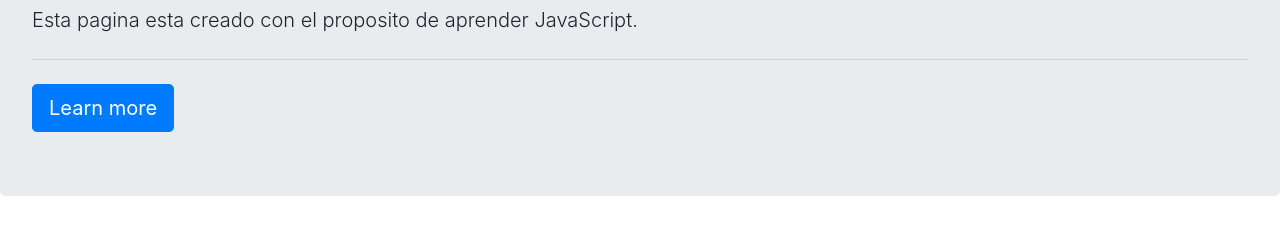
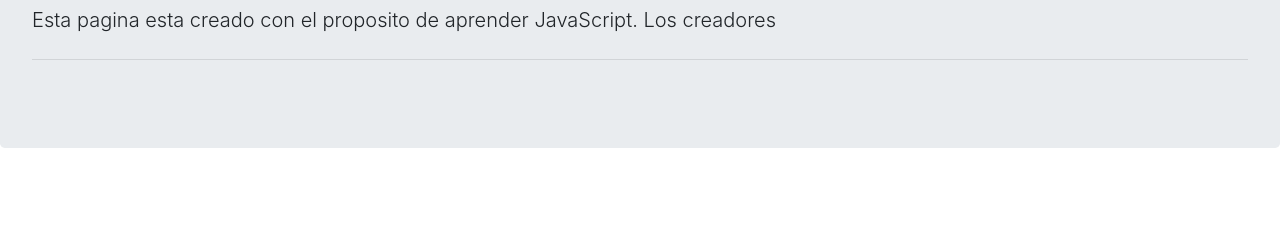
Before and after one commit to lakedv/imbd, a website: page src/index.html in a window 1280 px wide. Shown: the part 500-734 px from the top of the page. Drawn offline with nearby package versions, Linux system fonts and the light colour scheme.

Commit message:
fix index

```diff
--- a/src/index.html
+++ b/src/index.html
@@ -34,9 +34,8 @@
           <!--Home-->
           <div class="jumbotron">
               <h1 class="display-4">Bienvenido a IMBd</h1>
-              <p class="lead">Esta pagina esta creado con el proposito de aprender JavaScript.</p>
+              <p class="lead">Esta pagina esta creado con el proposito de aprender JavaScript. Los creadores </p>
               <hr class="my-4">
-              <a class="btn btn-primary btn-lg" href="#" role="button">Learn more</a>
             </div>
 
         </section>
```
